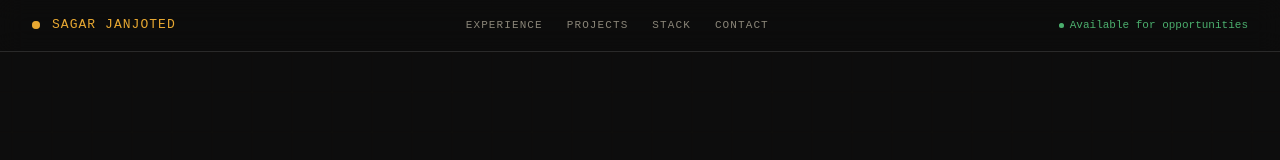
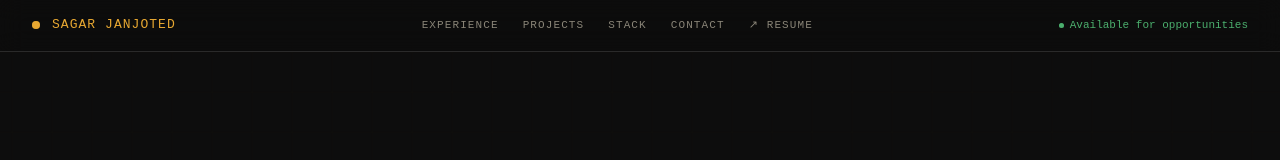
Before and after one commit to STRO09/Personal-Portfolio, a Next.js app in the folder ui/: page / in a window 1280 px wide. Shown: the top 160 px of the page. Built offline with nearby package versions, Linux system fonts and the light colour scheme.

Commit message:
[added] ::: resume link added in navbar

```diff
--- a/ui/app/page.js
+++ b/ui/app/page.js
@@ -34,6 +34,7 @@
         <a href="#projects">Projects</a>
         <a href="#skills">Stack</a>
         <a href="#contact">Contact</a>
+        <a href="https://drive.google.com/drive/folders/1L5YIGVPIyr6R5wi5yJP4vYrN3j496soM">↗ Resume</a>
       </div>
       <div className="nav-status">
         <div className="status-dot"></div>
```
